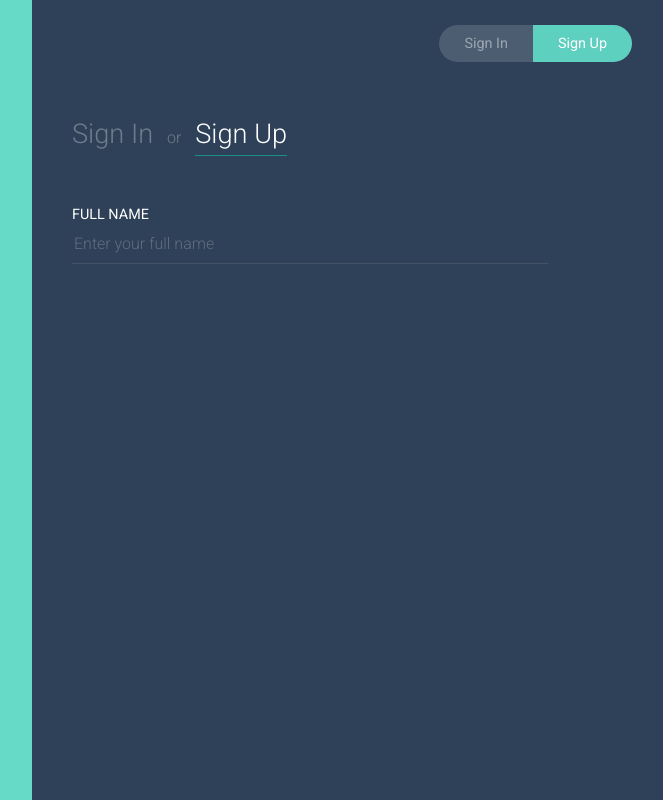
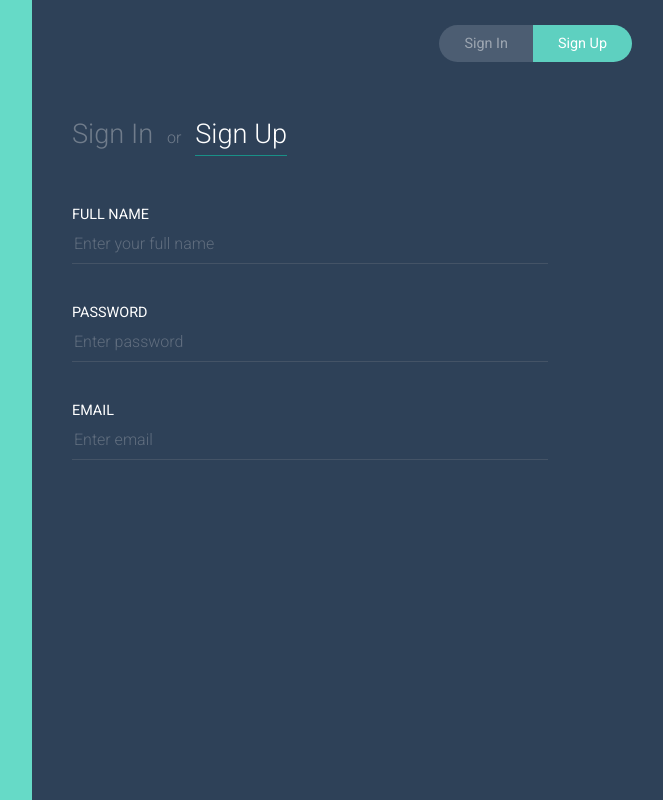
Before and after one commit to jawwad22/ReactJS-SignUp-SignIn, a React (Create React App) app: page / in a window 1280 px wide. Shown: the whole page, without its empty margins (608-1271 px from the left). Built offline with nearby package versions, Linux system fonts and the light colour scheme.

Commit message:
--More Field Added

```diff
--- a/src/App.js
+++ b/src/App.js
@@ -27,6 +27,25 @@ class App extends Component {
         />
 
         </div>
+        <div className="FormField">
+        <label className="FormField__Label" htmlFor="password">
+        Password
+        </label>
+        <input type="password" id="password" className="FormField__Input" placeholder="Enter password"
+        name="password"
+        />
+
+        </div>
+
+          <div className="FormField">
+        <label className="FormField__Label" htmlFor="email">
+        Email
+        </label>
+        <input type="email" id="email" className="FormField__Input" placeholder="Enter email"
+        name="email"
+        />
+
+        </div>
 
         </form>
 
```
